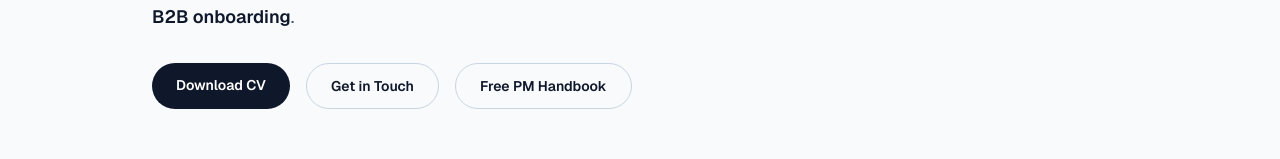
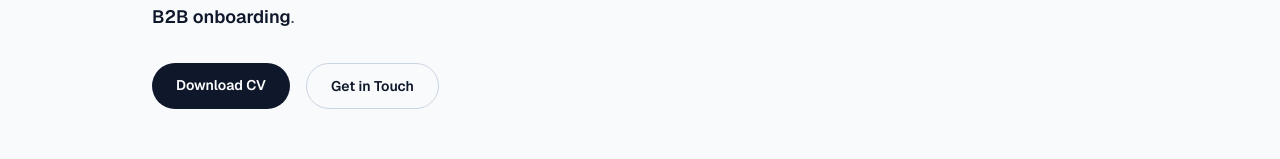
Before and after one commit to rohankhullar24-oss/product-with-rohan, a Next.js app: page / in a window 1280 px wide. Shown: the part 398-557 px from the top of the page. Built offline with nearby package versions, Linux system fonts and the light colour scheme.

Commit message:
Revert hero CTA button, keep nav link only
The nav link to /handbook is enough; the extra hero button was
unnecessary.

Co-Authored-By: Claude Sonnet 5 <noreply@anthropic.com>
Claude-Session: https://claude.ai/code/session_01ABRHxRmrF8jYpo8V3tcHvt

```diff
--- a/src/components/Hero.tsx
+++ b/src/components/Hero.tsx
@@ -1,6 +1,5 @@
 "use client";
 
-import Link from "next/link";
 import { useEffect, useState } from "react";
 
 export default function Hero() {
@@ -87,12 +86,6 @@ export default function Hero() {
           >
             Get in Touch
           </a>
-          <Link
-            href="/handbook"
-            className="rounded-full border border-slate-300 px-6 py-3 text-sm font-semibold text-navy dark:text-white dark:border-slate-600 transition-colors hover:border-accent hover:text-accent dark:hover:border-accent"
-          >
-            Free PM Handbook
-          </Link>
         </div>
       </div>
     </section>
```
